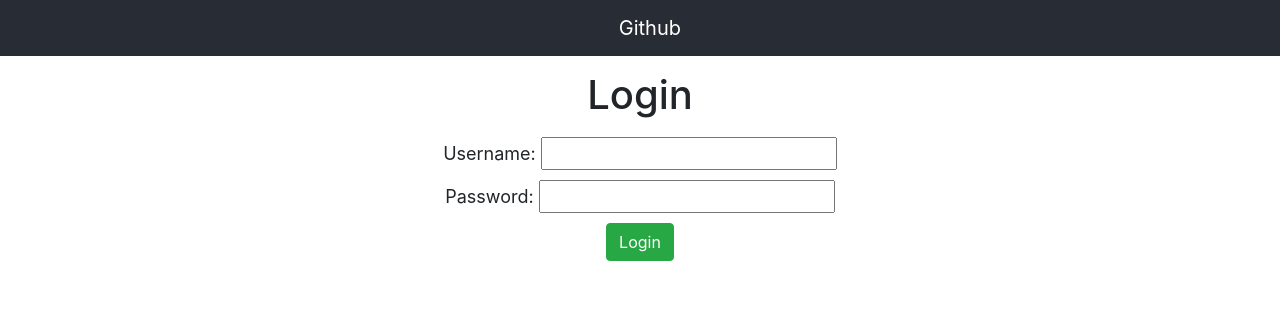
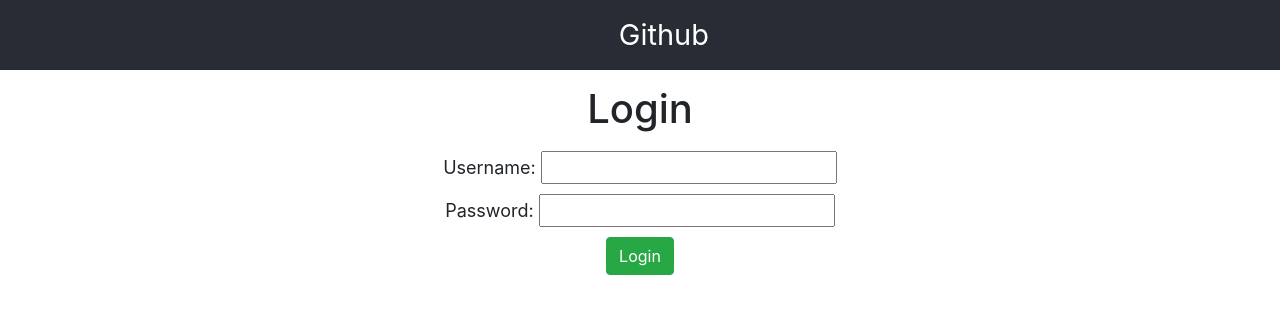
Before and after one commit to chrisDags/task-app-frontend, a React (Create React App) app: page / in a window 1280 px wide. Shown: the top 314 px of the page. Built offline with nearby package versions, Linux system fonts and the light colour scheme.

Commit message:
another try

```diff
--- a/src/components/HeaderComponent.css
+++ b/src/components/HeaderComponent.css
@@ -1,10 +1,14 @@
 .navbar-brand{
-    display: relative;
+    /* display: relative; */
     text-align: center;
     justify-content: center;
     padding-left: 48.3%;
 }
 
+.nav-link{
+    justify-content: end;
+    font-size: large;
+}
 
 header {
     background-color: #282c34;
@@ -15,6 +19,6 @@
 
   }
 
-  body {
+body {
       overflow-x: hidden;
 }
--- a/src/components/HeaderComponent.jsx
+++ b/src/components/HeaderComponent.jsx
@@ -12,7 +12,7 @@
         return(
             <header>
                 <nav className="navbar navbar-expand-md navbar-dark mx-auto">
-                    <a href="https://github.com/chrisDags" className="navbar-brand"> Github </a>
+                    <a href="https://github.com/chrisDags" className="navbar-brand" style={{fontSize: '29px'}}> Github </a>
                     <ul className="navbar-nav">
                     </ul>
                     <ul className="navbar-nav navbar-collapse justify-content-end">
```
